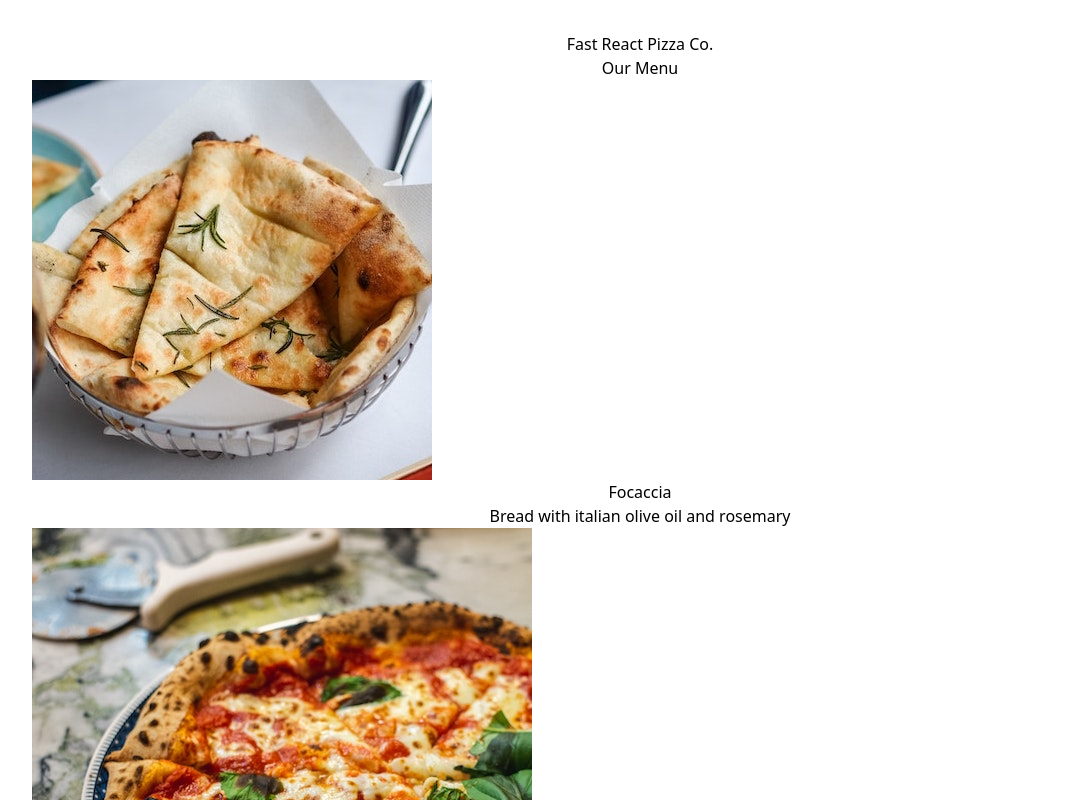
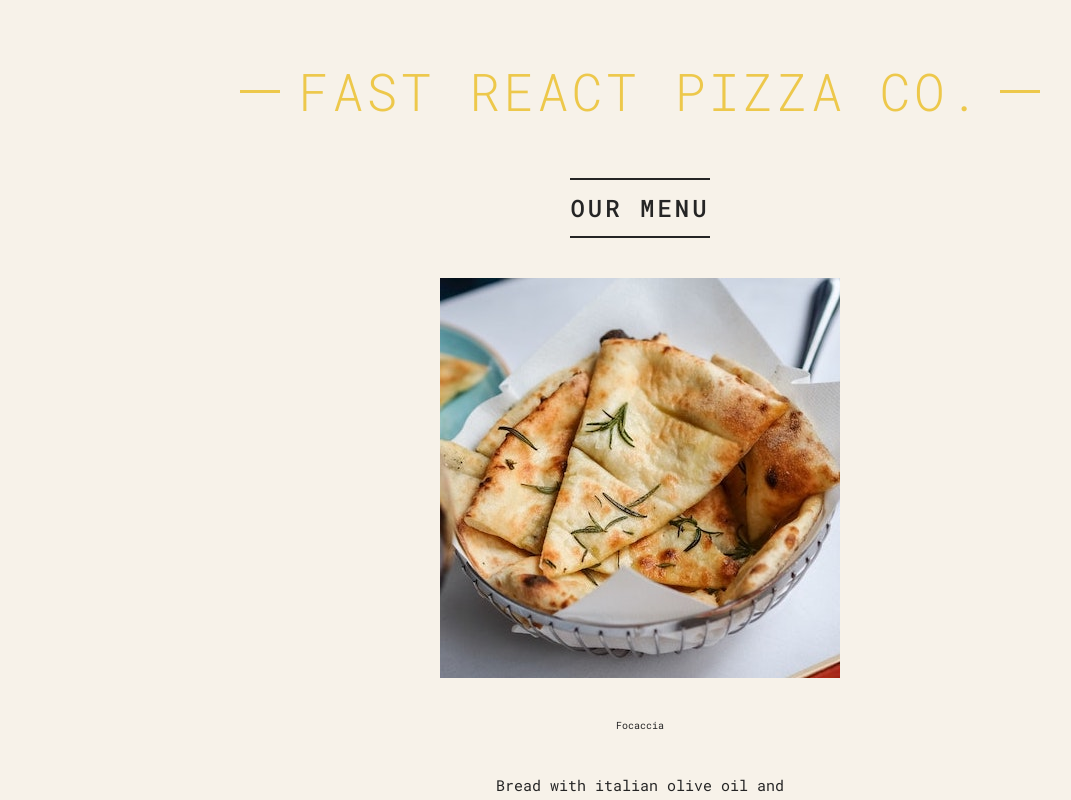
Before and after one commit to JeffDanielle/pizza-menu, a React (Vite) app: page / in a window 1280 px wide. Shown: the top 800 px of the page, without its empty margins (0-1071 px from the left). Built offline with nearby package versions, Linux system fonts and the light colour scheme.

Commit message:
41. Styling React Applications -12min

```diff
--- a/src/App.jsx
+++ b/src/App.jsx
@@ -2,12 +2,13 @@
 import Pizza from "./components/PizzaData";
 import Header from './components/Header';
 import Footer from './components/Footer';
+import "./custom.css"
 
 function App() {
 
   return (
     <>
-      <div>
+      <div className='container'>
         <Header />
         <Pizza />
         <Footer />
--- a/src/components/Footer.jsx
+++ b/src/components/Footer.jsx
@@ -14,7 +14,7 @@
     //     alert("We're currently closed!")
     // }
     return (
-        <footer className="text-xl text-center mt-10 font-bold">{timeNow}. We're currently open!</footer>
+        <footer className="footer">{timeNow}. We're currently open!</footer>
     );
 }
 
--- a/src/components/Header.jsx
+++ b/src/components/Header.jsx
@@ -1,6 +1,8 @@
 const Header = () => {
     return (
-        <header className="text-5xl text-center font-bold">Fast React Pizza Co.</header>
+        <header className="header">
+            <h1>Fast React Pizza Co.</h1>
+        </header>
     );
 }
 
--- a/src/components/Pizza.jsx
+++ b/src/components/Pizza.jsx
@@ -2,9 +2,11 @@
 
     return (
         <>
-            <img src={props.photoName} alt="pizza image" />
-            <h2 className="text-start font-bold">{props.name}</h2>
-            <p className="text-start">{props.ingredients}</p>
+            <main className="menu">
+                <img src={props.photoName} alt="pizza image" />
+                <h3 className="text-start font-bold">{props.name}</h3>
+                <p className="text-start">{props.ingredients}</p>
+            </main>
         </>
     );
 }
--- a/src/components/PizzaData.jsx
+++ b/src/components/PizzaData.jsx
@@ -13,10 +13,10 @@
         )
     })
     return (
-        <>
-            <h1 className="text-2xl mt-5">Our Menu</h1>
+        <main className="menu">
+            <h2>Our Menu</h2>
             {listOfPizza}
-        </>
+        </main>
     );
 }
 
--- /dev/null
+++ b/src/custom.css
@@ -0,0 +1,187 @@
+@import url("https://fonts.googleapis.com/css2?family=Roboto+Mono:ital,wght@0,300;0,400;0,500;1,300&display=swap");
+
+* {
+  margin: 0;
+  padding: 0;
+  box-sizing: border-box;
+}
+
+html {
+  font-size: 62.5%;
+}
+
+body {
+  font-family: "Roboto Mono", sans-serif;
+  color: #252525;
+  font-weight: 400;
+  background-color: #f7f2e9;
+  border-bottom: 1.6rem solid #edc84b;
+  min-height: 100vh;
+  padding: 3.2rem;
+  padding-bottom: 6rem;
+}
+
+.container {
+  max-width: 80rem;
+  margin: 0 auto;
+
+  display: flex;
+  flex-direction: column;
+  align-items: center;
+  gap: 4.8rem;
+}
+
+/* *************** */
+
+.header {
+  align-self: stretch;
+}
+
+.header h1 {
+  /* Non-accessible color */
+  color: #edc84b;
+  /* color: #af8602; */
+
+  text-transform: uppercase;
+  text-align: center;
+  font-size: 5.2rem;
+  font-weight: 300;
+  letter-spacing: 3px;
+  position: relative;
+  width: 100%;
+  display: block;
+}
+
+.header h1::before,
+.header h1::after {
+  display: block;
+  content: "";
+  height: 3px;
+  width: 4rem;
+  background-color: #edc84b;
+  position: absolute;
+  top: calc(50% - 1px);
+}
+
+.header h1::before {
+  left: 0;
+}
+
+.header h1::after {
+  right: 0;
+}
+
+/* *************** */
+
+.menu {
+  display: flex;
+  flex-direction: column;
+  align-items: center;
+  gap: 4rem;
+}
+
+.menu h2 {
+  display: inline-block;
+  padding: 1rem 0;
+  border-top: 2px solid currentColor;
+  border-bottom: 2px solid currentColor;
+  font-size: 2.4rem;
+  text-transform: uppercase;
+  letter-spacing: 3px;
+  font-weight: 500;
+}
+
+.menu > p {
+  font-size: 1.5rem;
+  text-align: center;
+  line-height: 1.6;
+  width: 80%;
+}
+
+.pizzas {
+  list-style: none;
+  display: grid;
+  grid-template-columns: 1fr 1fr;
+  gap: 4.8rem;
+}
+
+.pizza {
+  display: flex;
+  gap: 3.2rem;
+}
+
+.pizza img {
+  width: 12rem;
+  aspect-ratio: 1;
+  align-self: start;
+}
+
+.pizza div {
+  display: flex;
+  flex-direction: column;
+  gap: 0.8rem;
+  padding: 0.4rem 0;
+}
+
+.pizza h3 {
+  font-size: 2rem;
+  font-weight: 400;
+}
+
+.pizza p {
+  font-size: 1.4rem;
+  font-weight: 300;
+  font-style: italic;
+  margin-bottom: auto;
+}
+
+.pizza span {
+  display: block;
+  font-size: 1.6rem;
+}
+
+.pizza.sold-out {
+  color: #888;
+}
+
+.pizza.sold-out img {
+  filter: grayscale();
+  opacity: 0.8;
+}
+
+/* *************** */
+
+.footer {
+  font-size: 1.4rem;
+}
+
+.order {
+  display: flex;
+  flex-direction: column;
+  align-items: center;
+  gap: 2.4rem;
+}
+
+.btn {
+  color: inherit;
+  font-family: inherit;
+  border: none;
+  font-size: 1.4rem;
+  font-weight: 500;
+  background-color: #edc84b;
+  padding: 1.4rem 3.2rem;
+  cursor: pointer;
+  transition: all 0.2s;
+}
+
+.btn:hover {
+  background-color: #e9bb24;
+}
+
+/*
+SPACING SYSTEM (px)
+2 / 4 / 8 / 12 / 16 / 24 / 32 / 40 / 48 / 64 / 80 / 96 / 128
+
+FONT SIZE SYSTEM (px)
+10 / 12 / 14 / 16 / 18 / 20 / 24 / 30 / 36 / 44 /52 / 62 / 74 / 86 / 98
+*/
```
